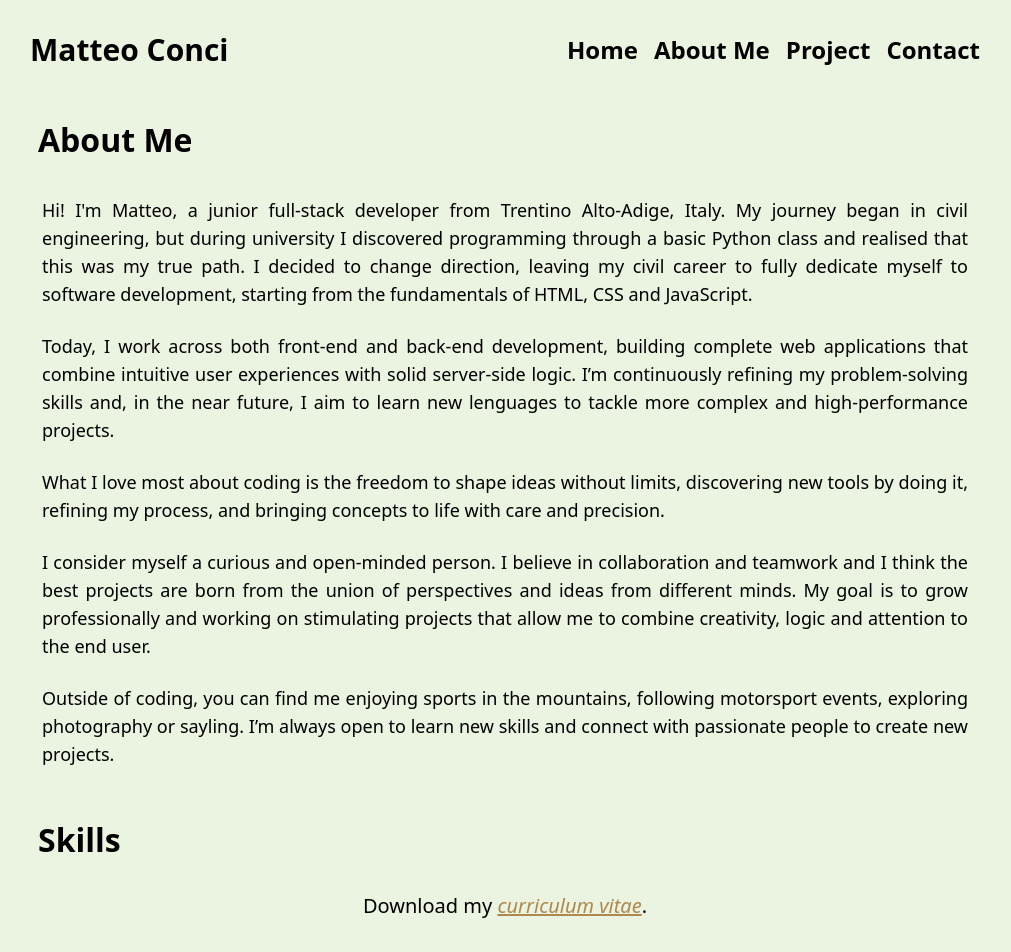
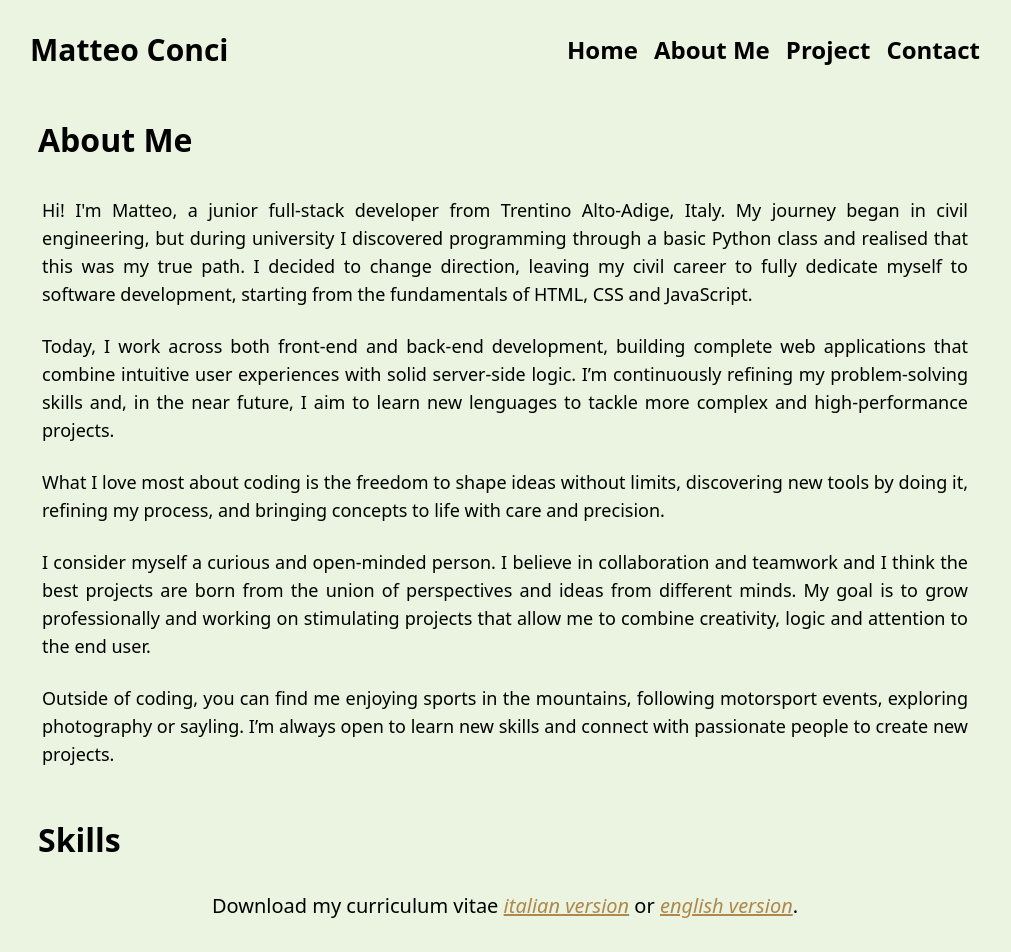
Before and after one commit to matteoconci/Portfolio-React, a React (Vite) app in the folder porftolio/: page /about-me in a window 1280 px wide. Shown: the top 952 px of the page, without its empty margins (135-1146 px from the left). Built offline with nearby package versions, Linux system fonts and the light colour scheme.

Commit message:
Add english cv version

```diff
--- a/porftolio/src/Pages/AboutMe.tsx
+++ b/porftolio/src/Pages/AboutMe.tsx
@@ -10,7 +10,8 @@ import react from '../assets/React-icon.svg';
 import restAPI from '../assets/RestAPI-icon.svg';
 import express from '../assets/Express.js-icon.png';
 import node from '../assets/Node.js-icon.svg';
-import cv from '../MATTEO CONCI.pdf';
+import cv from '../MATTEO-CONCI.pdf';
+import cvEng from '../MATTEO-CONCI-ENG.pdf';
 
 const AboutMe = () => {
     return (
@@ -48,7 +49,7 @@ const AboutMe = () => {
 
             <div className="sm:mt-12 mt-8 mb-10">
                 <h2 className="sm:text-[2rem] mb-1 sm:mb-7 ml-2 font-semibold">Skills</h2>
-                <p className='mb-4 sm:mb-12 text-[0.8rem] sm:text-xl text-center'>Download my <a className='italic underline font-medium text-[#ae884c]' href={cv} download='CV_Matteo_Conci.pdf'>curriculum vitae</a>.</p>
+                <p className='mb-4 sm:mb-12 text-[0.8rem] sm:text-xl text-center'>Download my curriculum vitae <a className='italic underline font-medium text-[#ae884c]' href={cv} download='CV_Matteo_Conci_Ita.pdf'>italian version</a> or <a className='italic underline font-medium text-[#ae884c]' href={cvEng} download='CV_Matteo_Conci_Eng.pdf'>english version</a>.</p>
                 <div className='mx-2'>
                     <ul className="flex text-[0.6rem] sm:text-xl italic sm:font-medium list-none justify-around">
                         <li className="flex items-center">
```
Also changed, not shown: 2 other files (tests, documents, lock files or other folders).
